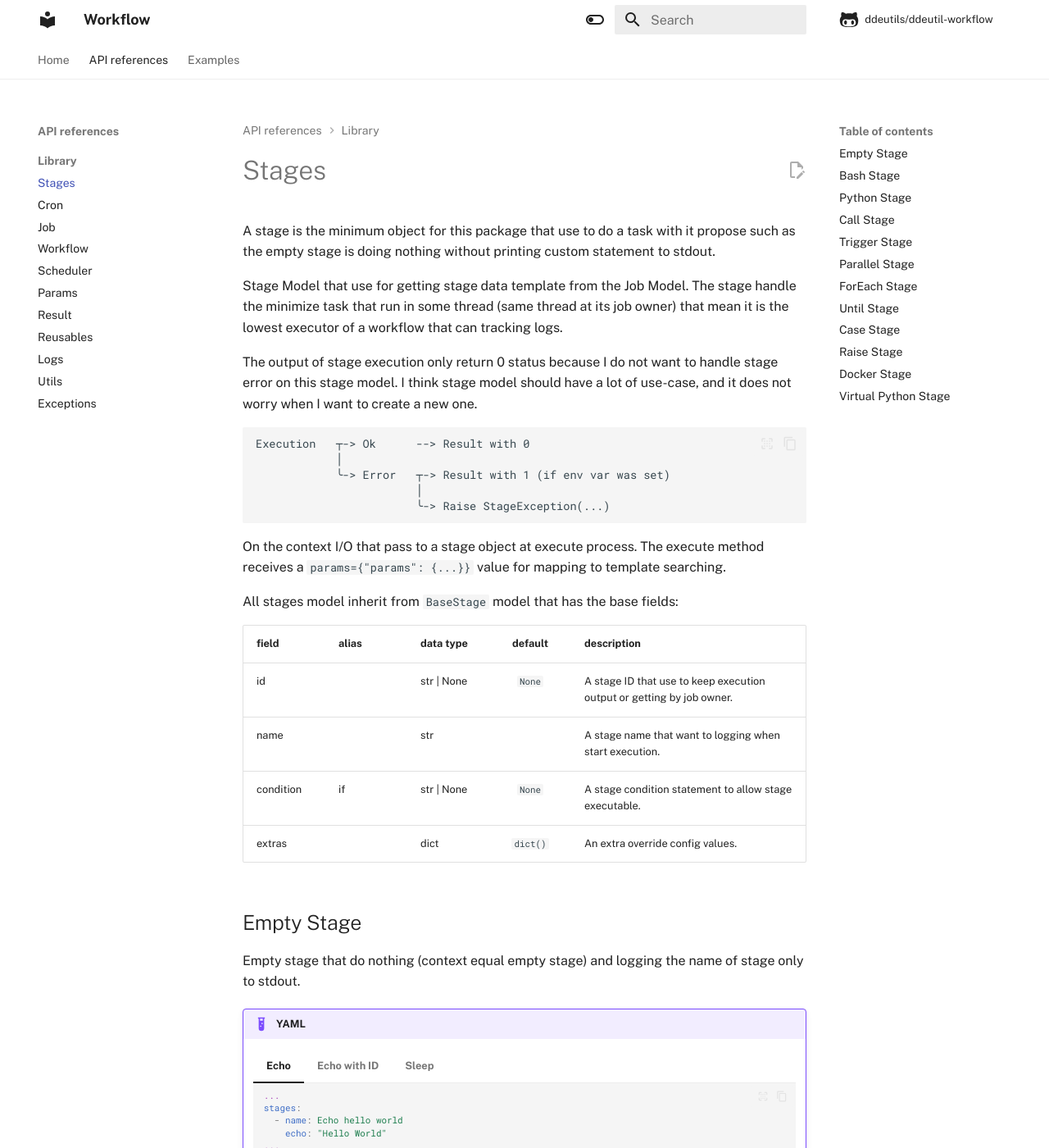
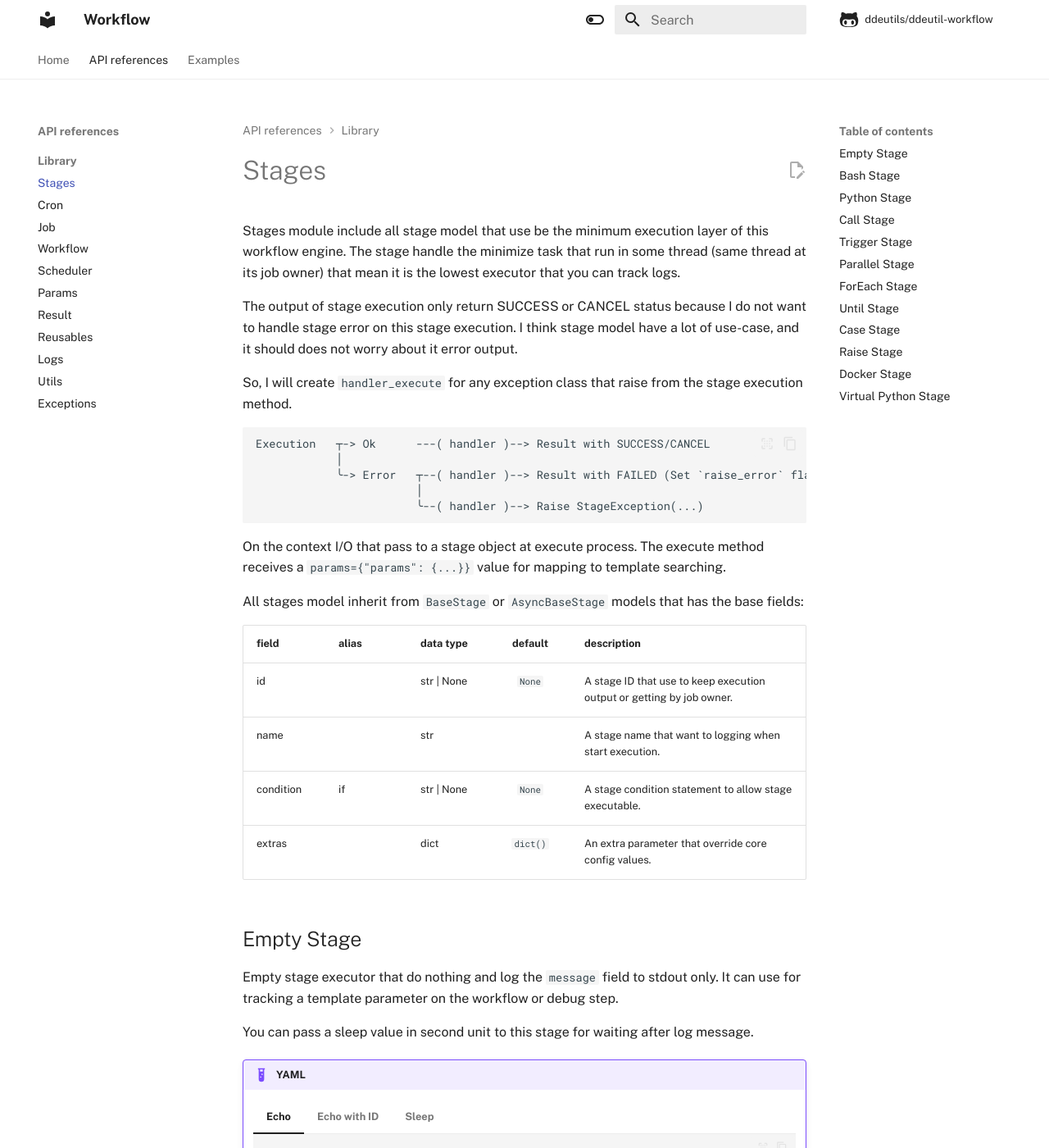
Before and after one commit to ddeutils/ddeutil-workflow, an MkDocs documentation site: the page built from docs/api/stages.md, in a window 1280 px wide and 1400 px high. Shown: the whole window at 82% size. Built offline with MkDocs 1.6.1 and Material for MkDocs 9.7.7, drawn with Linux system fonts in a browser that asks for light colours; comment, search, counter and statistics services are not loaded; some of the changed text lies outside the part shown.

Commit message:
:page_facing_up: docs: update mkdocs on job and stags topics.

````diff
--- a/docs/api/stages.md
+++ b/docs/api/stages.md
@@ -1,43 +1,47 @@
 # Stages
 
-A stage is the minimum object for this package that use to do a task with it
-propose such as the empty stage is doing nothing without printing custom statement
-to stdout.
+Stages module include all stage model that use be the minimum execution layer
+of this workflow engine. The stage handle the minimize task that run in some
+thread (same thread at its job owner) that mean it is the lowest executor that
+you can track logs.
 
-Stage Model that use for getting stage data template from the Job Model.
-The stage handle the minimize task that run in some thread (same thread at
-its job owner) that mean it is the lowest executor of a workflow that can
-tracking logs.
+The output of stage execution only return SUCCESS or CANCEL status because
+I do not want to handle stage error on this stage execution. I think stage model
+have a lot of use-case, and it should does not worry about it error output.
 
-The output of stage execution only return 0 status because I do not want to
-handle stage error on this stage model. I think stage model should have a lot of
-use-case, and it does not worry when I want to create a new one.
+So, I will create `handler_execute` for any exception class that raise from
+the stage execution method.
 
 ```text
-Execution   ┬-> Ok      --> Result with 0
+Execution   ┬-> Ok      ---( handler )--> Result with SUCCESS/CANCEL
             │
-            ╰-> Error   ┬-> Result with 1 (if env var was set)
+            ╰-> Error   ┬--( handler )--> Result with FAILED (Set `raise_error` flag)
                         │
-                        ╰-> Raise StageException(...)
+                        ╰--( handler )--> Raise StageException(...)
 ```
 
 On the context I/O that pass to a stage object at execute process. The
 execute method receives a `params={"params": {...}}` value for mapping to
 template searching.
 
-All stages model inherit from `BaseStage` model that has the base fields:
+All stages model inherit from `BaseStage` or `AsyncBaseStage` models that has the
+base fields:
 
 | field     | alias | data type   | default  | description                                                           |
 |-----------|-------|-------------|:--------:|-----------------------------------------------------------------------|
 | id        |       | str \| None |  `None`  | A stage ID that use to keep execution output or getting by job owner. |
 | name      |       | str         |          | A stage name that want to logging when start execution.               |
 | condition | if    | str \| None |  `None`  | A stage condition statement to allow stage executable.                |
-| extras    |       | dict        | `dict()` | An extra override config values.                                      |
+| extras    |       | dict        | `dict()` | An extra parameter that override core config values.                  |
 
 ## Empty Stage
 
-Empty stage that do nothing (context equal empty stage) and logging the name of
-stage only to stdout.
+Empty stage executor that do nothing and log the `message` field to
+stdout only. It can use for tracking a template parameter on the workflow or
+debug step.
+
+You can pass a sleep value in second unit to this stage for waiting after log
+message.
 
 !!! example "YAML"
 
@@ -74,10 +78,10 @@ stage only to stdout.
         ...
         ```
 
-| field | data type   | default | description                                     |
-|-------|-------------|:-------:|-------------------------------------------------|
-| echo  | str \| None | `None`  | A string statement that want to logging         |
-| sleep | float       |   `0`   | A second value to sleep before finish execution |
+| field | data type   | default | description                                                                                                      |
+|-------|-------------|:-------:|------------------------------------------------------------------------------------------------------------------|
+| echo  | str \| None | `None`  | A message that want to show on the stdout.                                                                       |
+| sleep | float       |   `0`   | A second value to sleep before start execution. This value should gather or equal 0, and less than 1800 seconds. |
 
 ## Bash Stage
 
````
Also changed, not shown: docs/api/job.md (+10 -5 lines), 2 other files.
